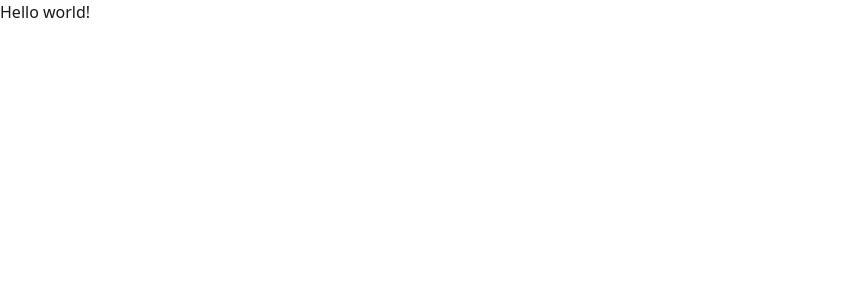
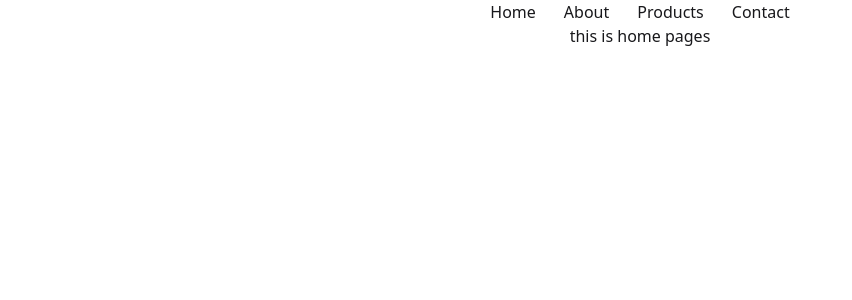
Before and after one commit to Amitkumersarkar/Smart-Gadgets, a React (Vite) app: page / in a window 1280 px wide. Shown: the top 300 px of the page, without its empty margins (0-852 px from the left). Built offline with nearby package versions, Linux system fonts and the light colour scheme.

Commit message:
added navbar

```diff
--- /dev/null
+++ b/src/Layout/Navbar.jsx
@@ -0,0 +1,19 @@
+import { Outlet } from "react-router-dom";
+
+const Navbar = () => {
+
+    return (
+        <nav className="text-center">
+            <ul className="flex justify-center gap-7">
+                <li><a href="/">Home</a></li>
+                <li><a href="/about">About</a></li>
+                <li><a href="/products">Products</a></li>
+                <li><a href="/contact">Contact</a></li>
+
+            </ul>
+            <Outlet></Outlet>
+        </nav>
+    );
+};
+
+export default Navbar;
--- /dev/null
+++ b/src/pages/NotFound.jsx
@@ -0,0 +1,11 @@
+
+const NotFound = () => {
+
+    return (
+        <div>
+            <h1>404 Page Not Found</h1>
+        </div>
+    );
+};
+
+export default NotFound;
```
Also changed, not shown: src/main.jsx (+44 -2 lines).
